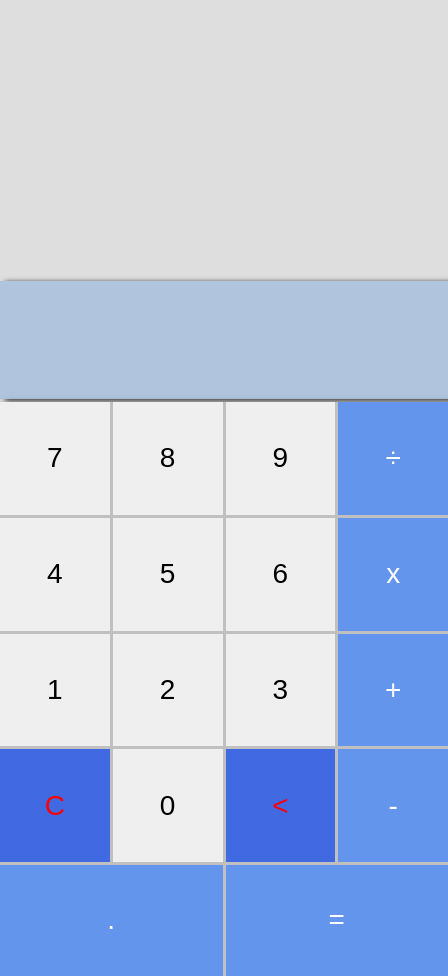
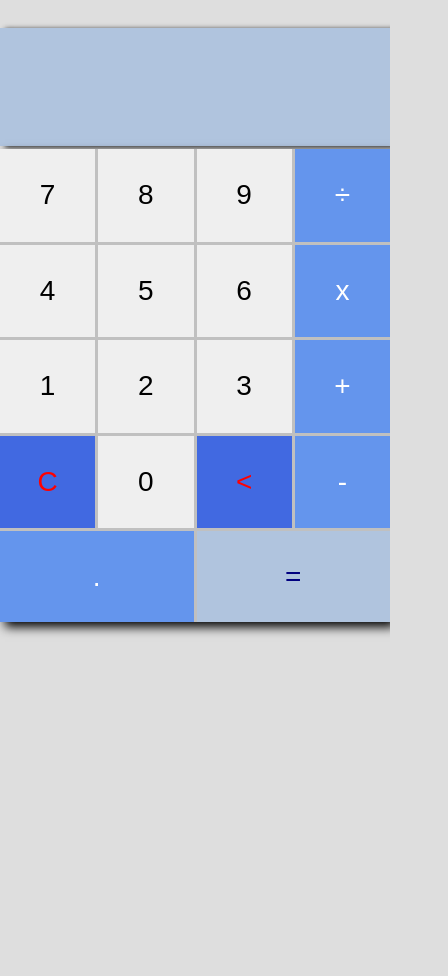
Before and after one commit to Julianooutlook/Calculator-Project, a plain HTML site: page index.html in a window 390 px wide. Shown: the whole page, 448 px wide, since content can reach past the window. After the commit the page ends 844 px from the top, so only its background shows below. Drawn offline with Linux system fonts and the light colour scheme.

Commit message:
Update styles.css

```diff
--- a/styles/styles.css
+++ b/styles/styles.css
@@ -56,8 +56,8 @@ input::-webkit-inner-spin-button {
 .buttons-container #resultado {
     grid-column: span 2;
     font-size: 28px;
-    color: #fff;
-    background-color: #6495ED;
+    color: #000080;
+    background-color:#B0C4DE;
     cursor: pointer;
 }
 
@@ -129,31 +129,26 @@ tr:hover {
 }
 
 /* Media Queries  */
-
 /* Estilos para dispositivos móveis */
-@media only screen and (max-width: 480px) {
+@media only screen and (min-width: 370px) and (max-width: 480px) {
 
     .container-calculator {
         margin-left: 0;
     }
-
     .buttons-container {
-        height: 68vh;
+        height: 56vh;
+        width: 100vw;
     }
-
     input {
-        margin-top: 72%;
         height: 14vh;
-
+        width: 100vw;
     }
-
     .container-table {
         left: 12vw;
-        top:1vh;
+        margin-top: 72vh;
     }
     #mensagem {
         position: absolute;
-        top: 36vh;
         margin: 0;
     }
 }
@@ -186,17 +181,6 @@ tr:hover {
     }
 }
 
-
-/* Estilos para desktops */
-@media only screen and (min-width: 1025px) {
-
-    .container-table {
-        left: 54vw;
-        top: 1vw;
-    }
-
-}
-
 @media only screen and (orientation: landscape) {
     .container-table {
         left: 64vw;
```
